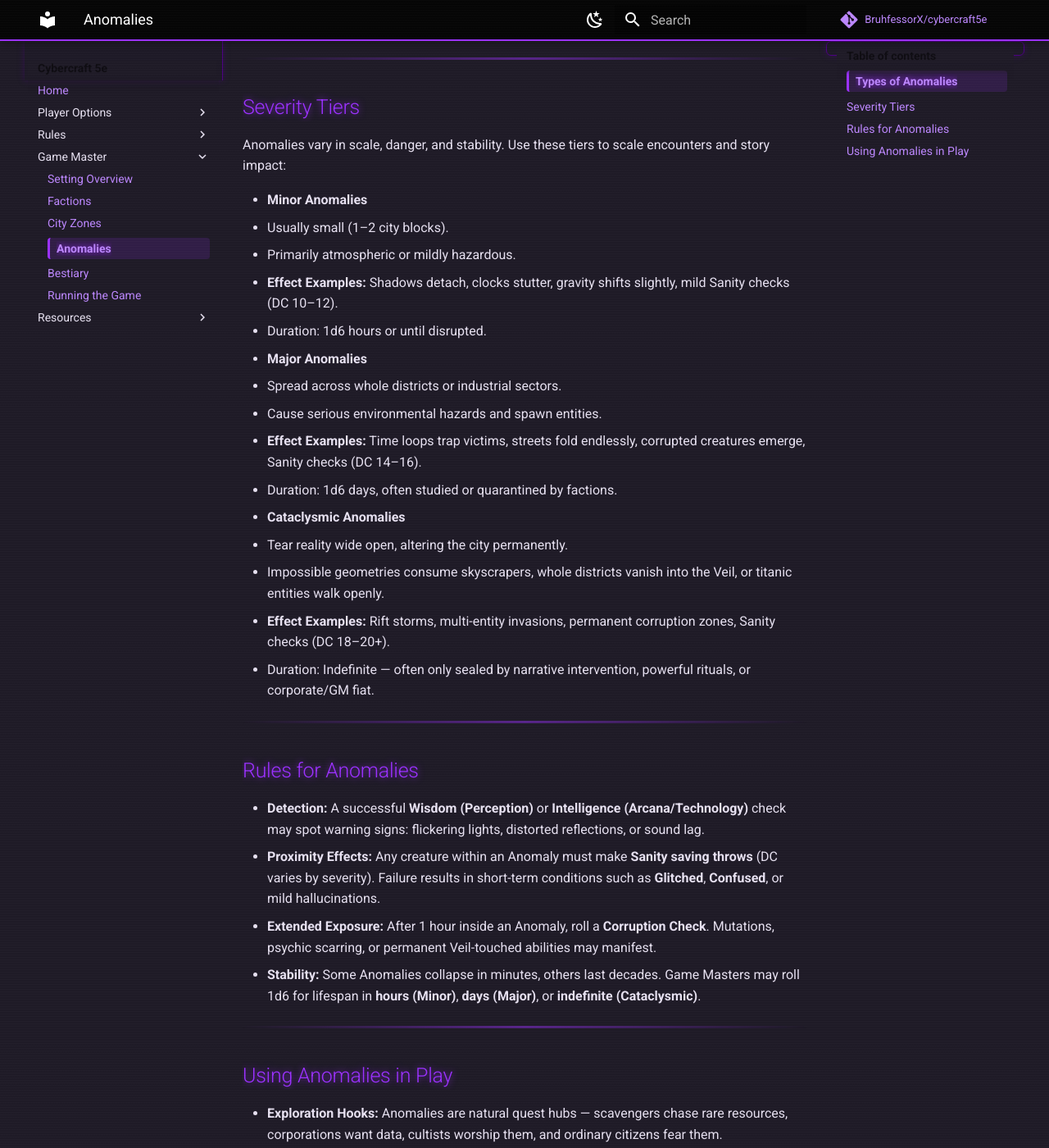
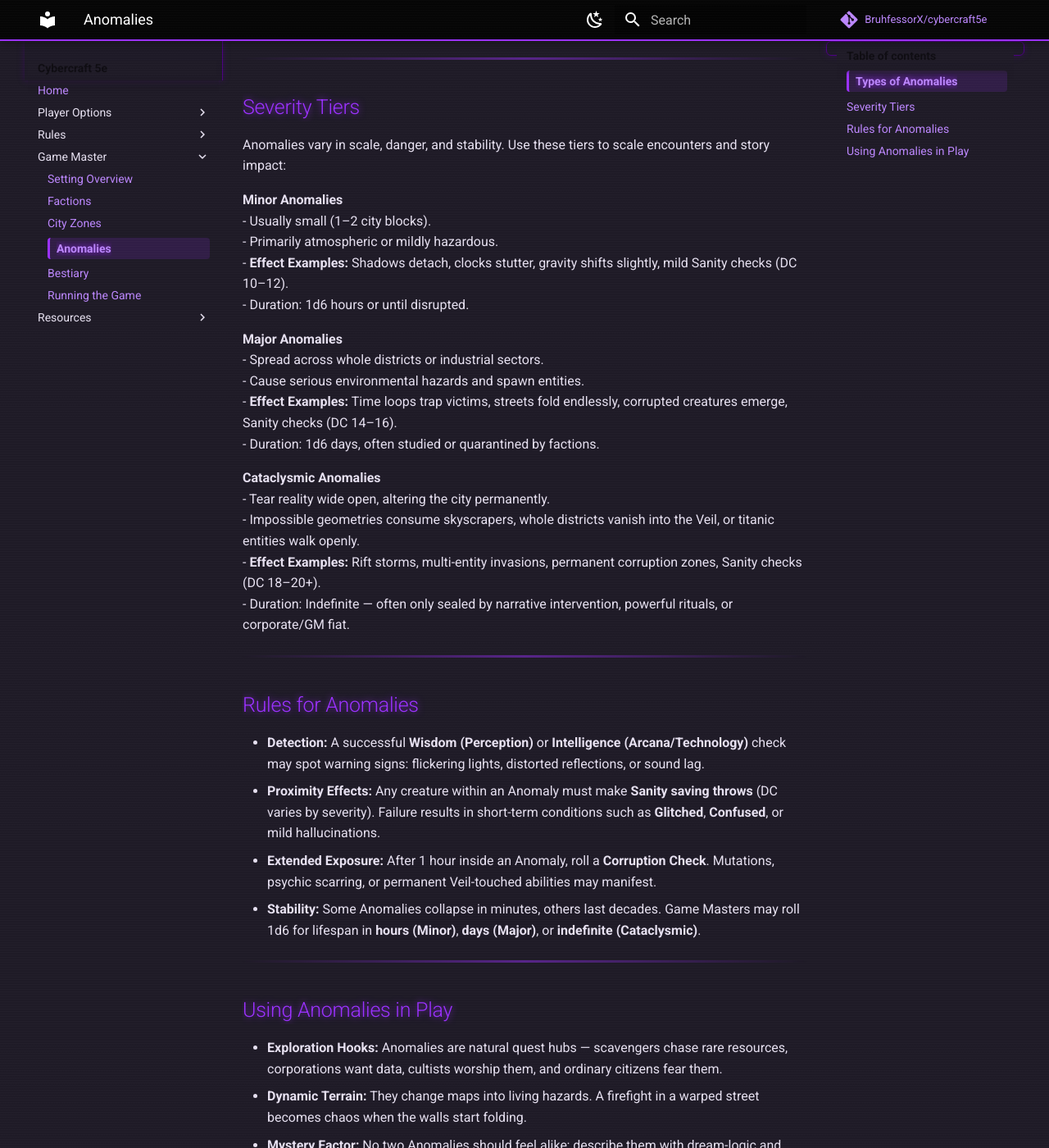
Before and after one commit to BruhfessorX/cybercraft5e, an MkDocs documentation site: the page built from docs/game-master/anomalies.md, in a window 1280 px wide and 1400 px high, scrolled down 780 px. Shown: the whole window at 82% size. Built offline with MkDocs 1.6.1 and Material for MkDocs 9.7.7, drawn with Linux system fonts in a browser that asks for light colours; comment, search, counter and statistics services are not loaded.

```diff
--- a/docs/game-master/anomalies.md
+++ b/docs/game-master/anomalies.md
@@ -24,19 +24,19 @@ Anomalies are fractures where the Veil leaks into reality. They are the scars of
 
 Anomalies vary in scale, danger, and stability. Use these tiers to scale encounters and story impact:
 
-- **Minor Anomalies**
+**Minor Anomalies**
   - Usually small (1–2 city blocks).
   - Primarily atmospheric or mildly hazardous.
   - **Effect Examples:** Shadows detach, clocks stutter, gravity shifts slightly, mild Sanity checks (DC 10–12).
   - Duration: 1d6 hours or until disrupted.
 
-- **Major Anomalies**
+**Major Anomalies**
   - Spread across whole districts or industrial sectors.
   - Cause serious environmental hazards and spawn entities.
   - **Effect Examples:** Time loops trap victims, streets fold endlessly, corrupted creatures emerge, Sanity checks (DC 14–16).
   - Duration: 1d6 days, often studied or quarantined by factions.
 
-- **Cataclysmic Anomalies**
+**Cataclysmic Anomalies**
   - Tear reality wide open, altering the city permanently.
   - Impossible geometries consume skyscrapers, whole districts vanish into the Veil, or titanic entities walk openly.
   - **Effect Examples:** Rift storms, multi-entity invasions, permanent corruption zones, Sanity checks (DC 18–20+).
```
